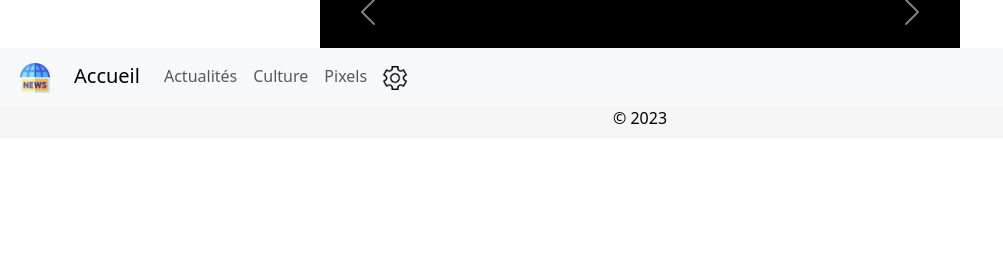
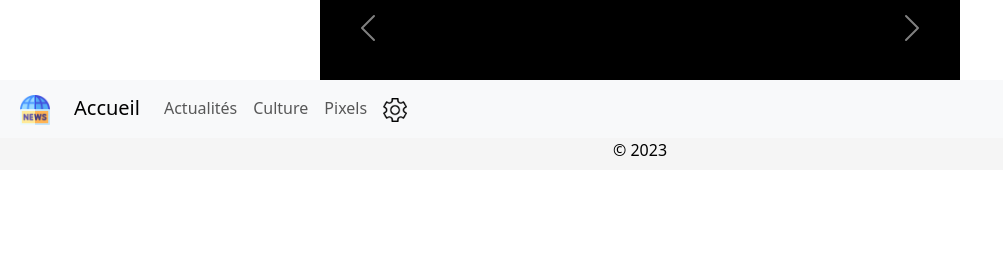
Before and after one commit to lhp9-tg/fluxrss, a PHP site: page /controllers/home-controller.php in a window 1280 px wide. Shown: the part 24-300 px from the top of the page, without its empty margins (0-1003 px from the left). Run offline with PHP 8.4, Linux system fonts and the light colour scheme; data that the repository does not hold is empty.

Commit message:
maj carousel heigth

```diff
--- a/assets/style/dark.css
+++ b/assets/style/dark.css
@@ -198,7 +198,7 @@ footer {
     justify-content: center;
     align-items: center;
     height: auto;
-    min-height: 3em;
+    min-height: 5em;
     background-color: #000;
     text-align: center;
 }
--- a/assets/style/light.css
+++ b/assets/style/light.css
@@ -230,7 +230,7 @@ footer {
     justify-content: center;
     align-items: center;
     height: auto;
-    min-height: 3em;
+    min-height: 5em;
     background-color: #000;
     text-align: center;
 }
```
